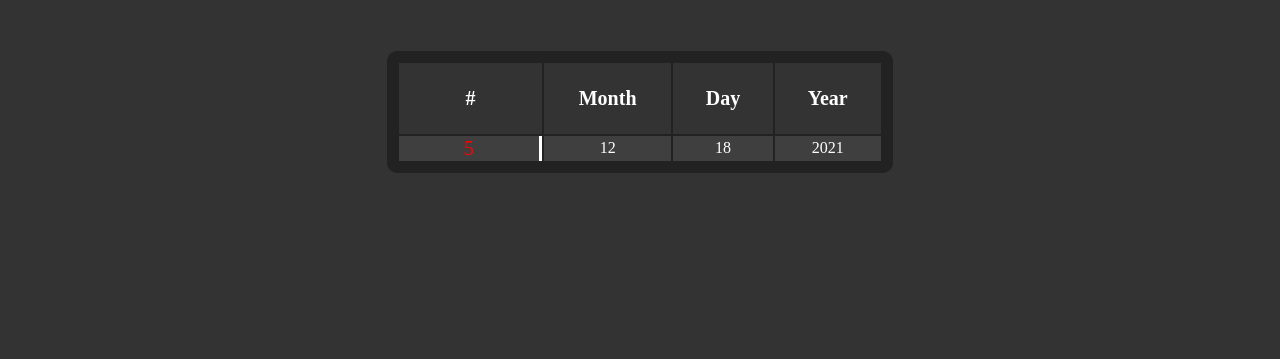
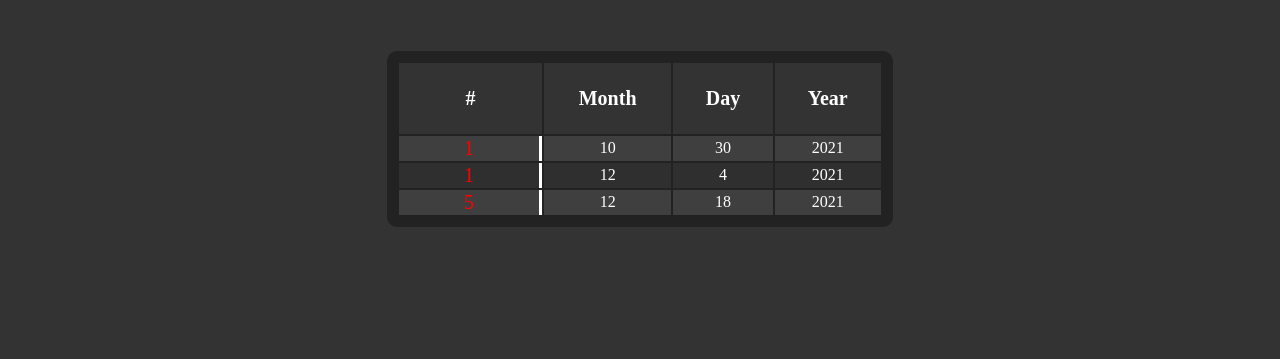
Before and after one commit to teaBag024/BuzzerCounter, a plain HTML site: page index.html in a window 1280 px wide. Shown: the part 284-643 px from the top of the page. Drawn offline with nearby package versions, Linux system fonts and the light colour scheme.

Commit message:
Update index.html

```diff
--- a/index.html
+++ b/index.html
@@ -108,6 +108,18 @@
                 <th>Year</th>
             </tr>
             <tr>
+                <td>1</td>
+                <td>10</td>
+                <td>30</td>
+                <td>2021</td>
+            </tr>
+            <tr>
+                <td>1</td>
+                <td>12</td>
+                <td>4</td>
+                <td>2021</td>
+            </tr>
+            <tr>
                 <td>5</td>
                 <td>12</td>
                 <td>18</td>
```
